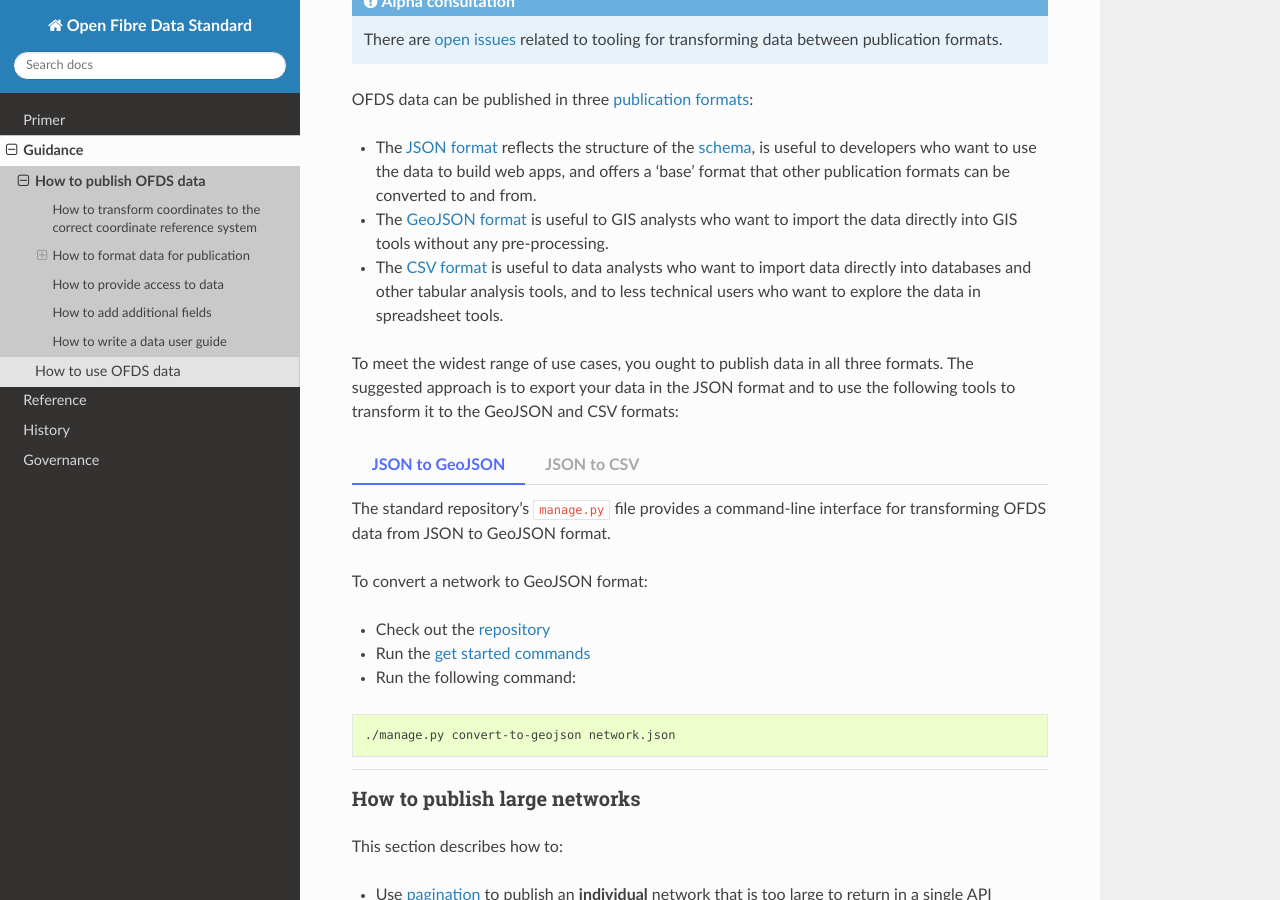
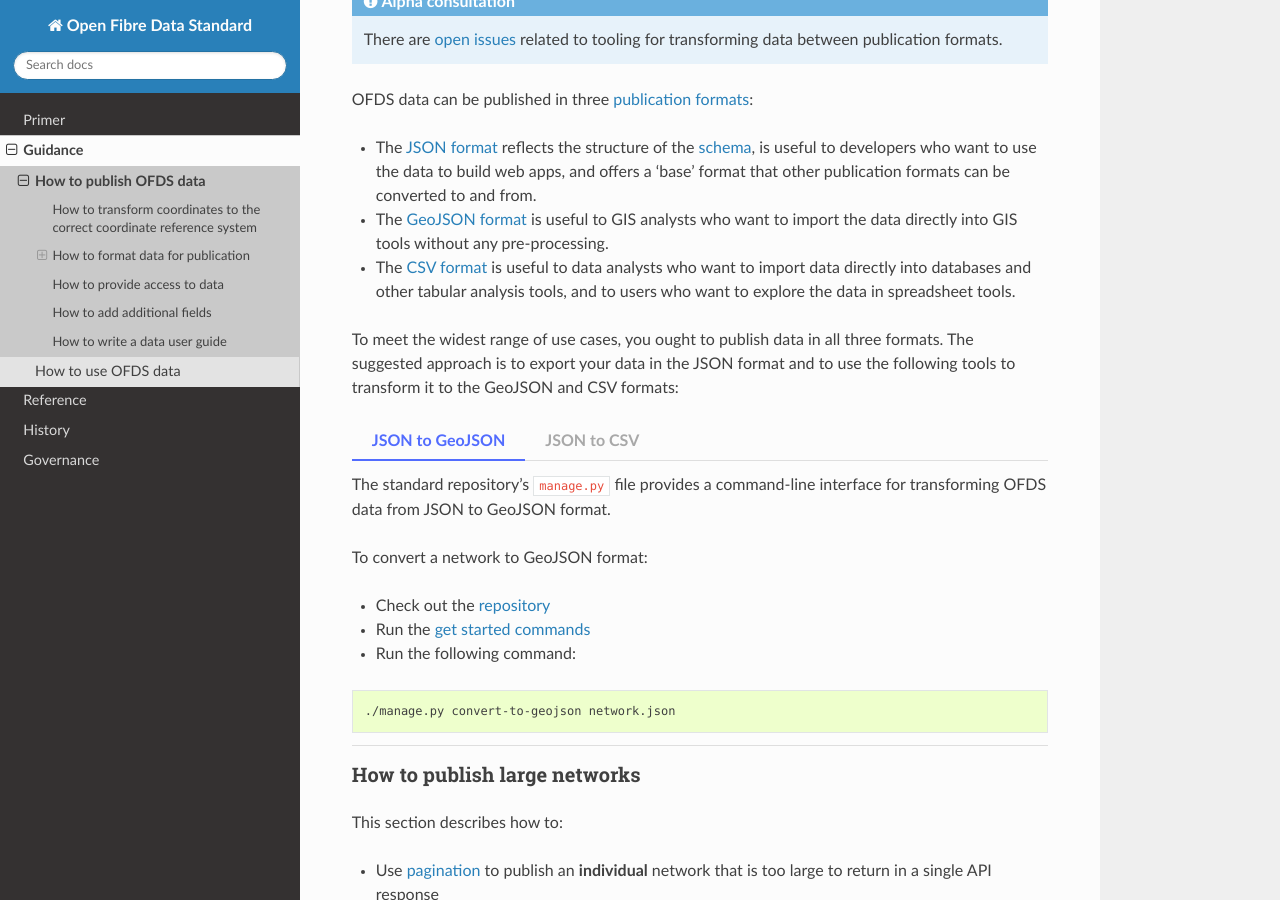
Before and after one commit to Open-Telecoms-Data/open-fibre-data-standard, a Sphinx documentation site: the page built from docs/guidance/publication.md, in a window 1280 px wide and 900 px high, scrolled down 991 px. Built offline with Sphinx 7.4.7 and the Read the Docs theme 2.0.0, drawn with Linux system fonts in a browser that asks for light colours.

Commit message:
Update docs/guidance/publication.md
Co-authored-by: Lewis Spurgin <lewisspurgin@gmail.com>

```diff
--- a/docs/guidance/publication.md
+++ b/docs/guidance/publication.md
@@ -27,7 +27,7 @@ OFDS data can be published in three [publication formats](../reference/publicati
 
 * The [JSON format](../reference/publication_formats.md#json) reflects the structure of the [schema](../reference/schema.md), is useful to developers who want to use the data to build web apps, and offers a ‘base’ format that other publication formats can be converted to and from.
 * The [GeoJSON format](../reference/publication_formats.md#geojson) is useful to GIS analysts who want to import the data directly into GIS tools without any pre-processing.
-* The [CSV format](../reference/publication_formats.md#csv) is useful to data analysts who want to import data directly into databases and other tabular analysis tools, and to less technical users who want to explore the data in spreadsheet tools.
+* The [CSV format](../reference/publication_formats.md#csv) is useful to data analysts who want to import data directly into databases and other tabular analysis tools, and to users who want to explore the data in spreadsheet tools.
 
 To meet the widest range of use cases, you ought to publish data in all three formats. The suggested approach is to export your data in the JSON format and to use the following tools to transform it to the GeoJSON and CSV formats:
 
```
